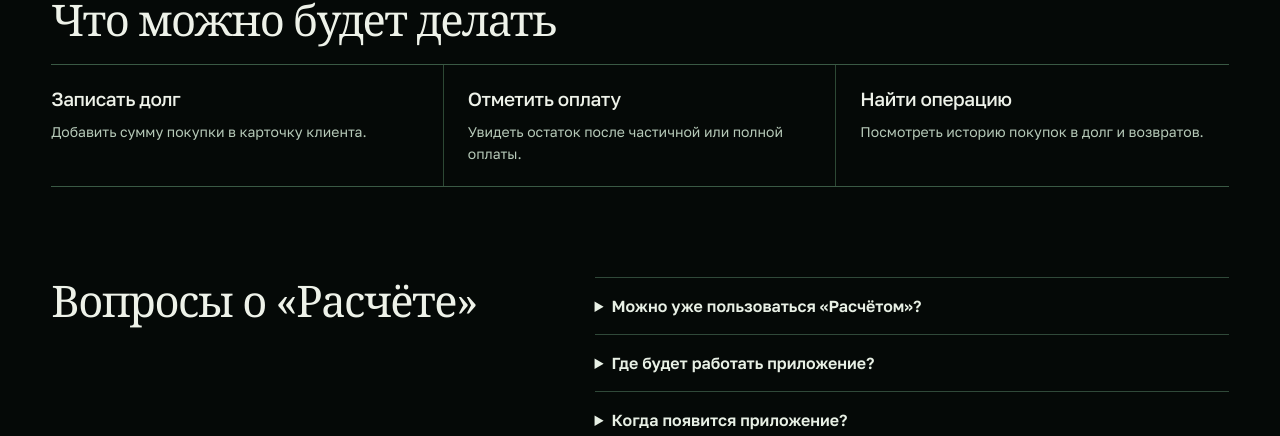
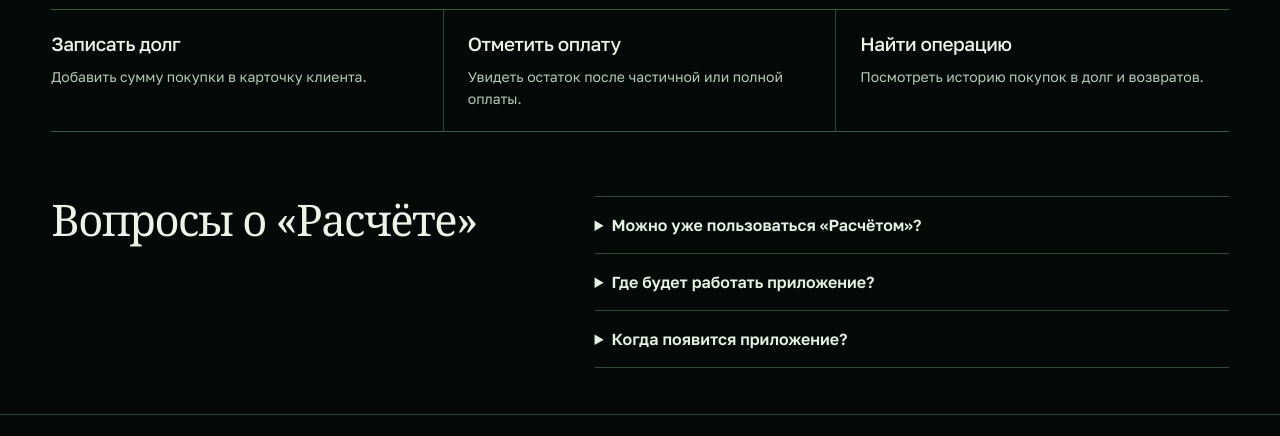
Before and after one commit to lolokeksu09/Ventry, a plain HTML site: page site/projects/raschet/index.html in a window 1280 px wide. Shown: the part 749-1185 px from the top of the page. Drawn offline with Linux system fonts and the light colour scheme.

Commit message:
revert(design): restore approved Ventry composition

```diff
--- a/site/projects/raschet/index.html
+++ b/site/projects/raschet/index.html
@@ -20,7 +20,6 @@
   <link rel="preload" href="/fonts/golos-latin.woff2" as="font" type="font/woff2" crossorigin>
   <link rel="stylesheet" href="/styles.css?v=emerald-1">
   <link rel="stylesheet" href="/inner-pages.css?v=amoled-1">
-  <link rel="stylesheet" href="/refined-layout.css?v=editorial-1">
   <script defer src="/app.js?v=ui-audit-2"></script>
 </head>
 <body class="product-page">
```
